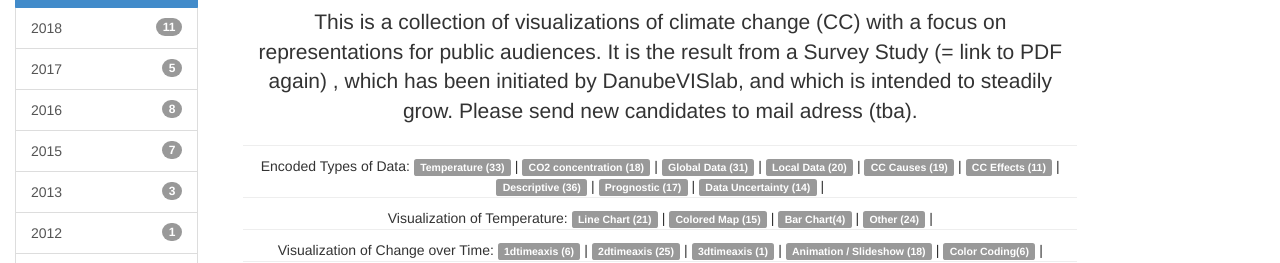
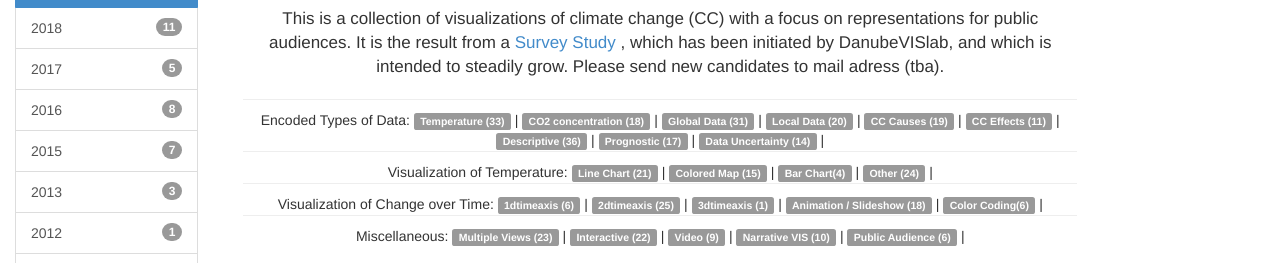
Before and after one commit to danubevislab/climatevis, a plain HTML site: page index.html in a window 1280 px wide. Shown: the part 104-367 px from the top of the page. Drawn offline with Linux system fonts and the light colour scheme.

Commit message:
font changes

```diff
--- a/css/app.css
+++ b/css/app.css
@@ -16,6 +16,10 @@ hr{
 .header-title{
     margin-top: 5px;
     margin-bottom: 10px;
+}
+
+.lead{
+    font-size: 17px;
 }
 /*
  * Hack to crop the thumbnails
--- a/index.html
+++ b/index.html
@@ -62,7 +62,7 @@
                         <ul class="nav navbar-nav navbar-right">
                             <!-- <li><a href="https://ff.cx/contact/"><i class="glyphicon glyphicon-envelope"></i><span>&nbsp; Imprint</span></a></li> -->
                             <!-- <li><a href="https://ff.cx/privacy/"><i class="glyphicon glyphicon-eye-open"></i><span>&nbsp; Privacy Policy</span></a></li> -->
-                            <li><a href="" target="_blank"><i class="glyphicon glyphicon-info-sign"></i><span>&nbsp; Survey Paper (PDF)</span></a></li>
+                            <li><a href="https://www.dropbox.com/s/2ddtrghegfudhi6/On%20Inconvenient%20Images%20-%20EnvirVis2019%20-%20Preprint.pdf?dl=0" target="_blank"><i class="glyphicon glyphicon-info-sign"></i><span>&nbsp; Survey Paper (PDF)</span></a></li>
                         </ul>
                     </div>
                 </div>
@@ -87,7 +87,7 @@
                         <div class="starter-template">
                                 <h3 class="header-title"> Visualization Approaches to Climate Change</h1>
                                 <p class="lead">
-                                    This is a collection of visualizations of climate change (CC) with a focus on representations for public audiences. It is the result from a Survey Study (= link to PDF again) , which has been initiated by DanubeVISlab, and which is intended to steadily grow. Please send new candidates to mail adress (tba).
+                                    This is a collection of visualizations of climate change (CC) with a focus on representations for public audiences. It is the result from a <a href="https://www.dropbox.com/s/2ddtrghegfudhi6/On%20Inconvenient%20Images%20-%20EnvirVis2019%20-%20Preprint.pdf?dl=0" target="_blank">Survey Study</a> , which has been initiated by DanubeVISlab, and which is intended to steadily grow. Please send new candidates to mail adress (tba).
                                 </p>
 
                                 <hr>
```
